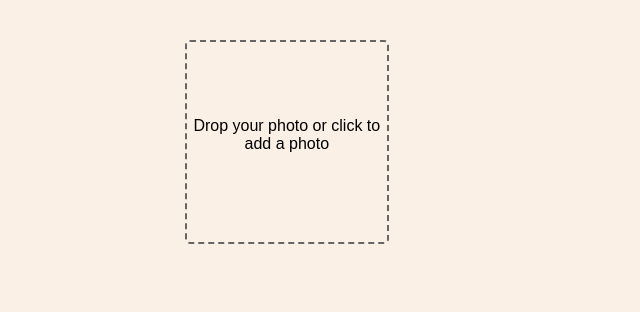
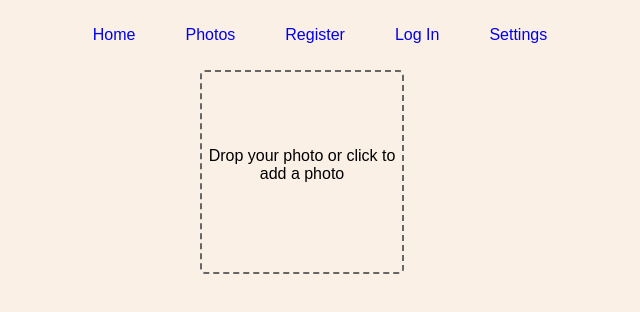
Before and after one commit to NickFoden/proofing-client, a React (Create React App) app: page /photos in a window 1280 px wide. Shown: the top 312 px of the page, without its empty margins (340-980 px from the left). Built offline with nearby package versions, Linux system fonts and the light colour scheme; no server answers.

Commit message:
Removed burger menu

```diff
--- a/src/Components/HeaderNav.js
+++ b/src/Components/HeaderNav.js
@@ -4,9 +4,8 @@ import {
     Link,
     withRouter
  } from 'react-router-dom';
- import {logOutCurrentUser, setAuthToken } from '../actions/auth';
- import {clearAuthToken} from '../local-storage';
- import { slide as Menu } from 'react-burger-menu';
+import {logOutCurrentUser, setAuthToken } from '../actions/auth';
+import {clearAuthToken} from '../local-storage';
 
 import './HeaderNav.css';
 
@@ -18,33 +17,19 @@ class HeaderNav extends React.Component {
         clearAuthToken();
         this.props.history.push('/')
     }
-    showSettings(event) {
-        event.preventDefault();
-      }
 
     render() {
         let logButton;
         if (this.props.currentUser.username === null) {
             logButton = (
-                /*<li>*/<Link  className="menu-item" to='/LogIn'> Log In</Link>/*</li>*/
+                <li><Link  className="menu-item" to='/LogIn'> Log In</Link></li>
 
         )} else {
             logButton = (
-                /*<li>*/<button  className="menu-item" onClick={() => this.logOut()}>Log out</button>/*</li>*/
+                <li><button  className="menu-item" onClick={() => this.logOut()}>Log out</button></li>
             )
         }
-
-        return (
-            <Menu width={150} >
-                <Link className="menu-item" to='/'>Home </Link>
-                <Link className="menu-item" to='/photos'> Photos</Link>
-                <Link className="menu-item" to='/register'> Register</Link>
-                {logButton}
-                {/* <Link className="menu-item" to='/settings'> Settings</Link> */}
-                <a onClick={ this.showSettings } className="menu-item--small" href="/settings">Settings</a>
-            </Menu>
-        )
-    {/* return (
+    return (
         <div>
             <ul>
                 <li><Link to='/'> Home </Link></li>
@@ -54,8 +39,7 @@ class HeaderNav extends React.Component {
                 <li><Link to='/settings'> Settings</Link></li>
             </ul>
         </div>
-    )} */}
-    }
+    )}
 }
 
 const mapStateToProps = state => ({
--- a/src/Components/Home.js
+++ b/src/Components/Home.js
@@ -6,6 +6,7 @@ const Home = (props) => {
         <div>
             <h2>Welcome to Proofing</h2>
             <p>An app where you can upload photos and vote which ones make the cut</p>
+            <p> Note for Nick -> Put a sample image in action here one approved one not</p>
         </div>
     );
 };
--- a/src/Components/PhotoUploadForm.css
+++ b/src/Components/PhotoUploadForm.css
@@ -1,6 +1,7 @@
 .drop {
     margin-top: 40px;
-    margin-left: 41%;
+    width: 200px;
+    margin: 0 auto;
 }
 
 .drop-text {
@@ -8,3 +9,8 @@
     text-align: center;
     vertical-align: center;
 }
+
+/* #drop-zone-box {
+    margin: 0 auto;
+    width: 200px;
+} */
```
